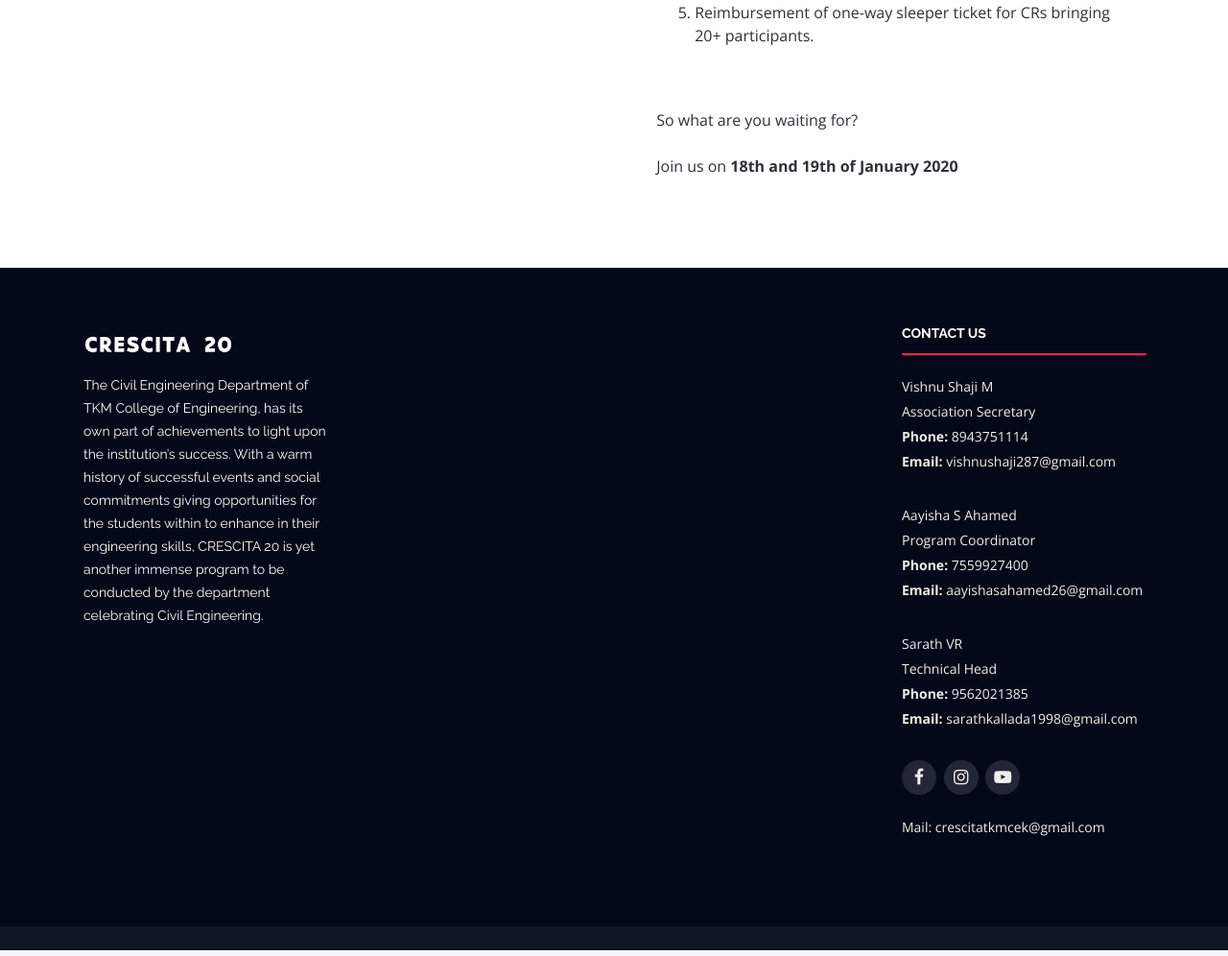
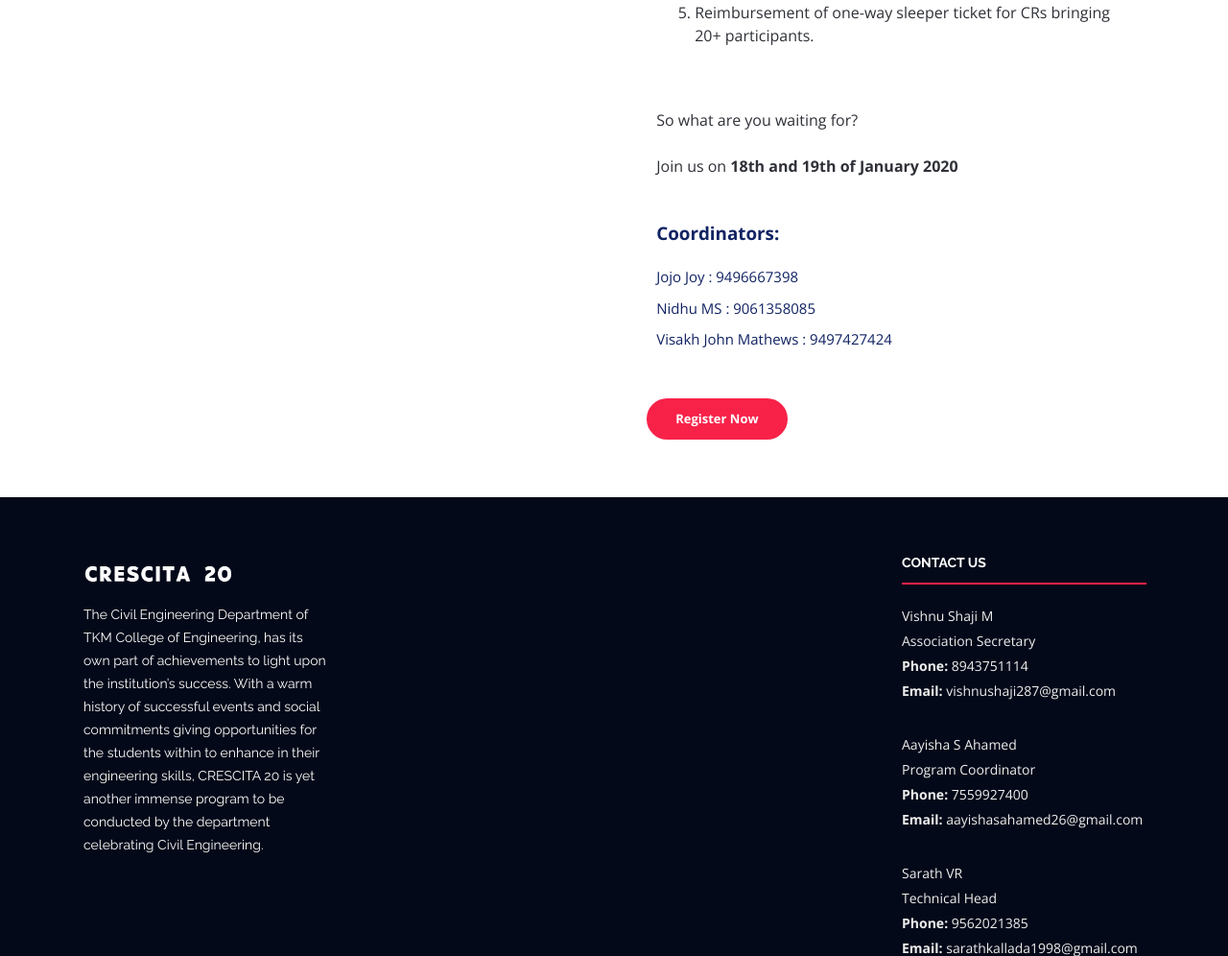
Before and after one commit to nalimhahs/crescita, a Django app: page /crp in a window 1280 px wide. Shown: the part 1046-2042 px from the top of the page at 96% size. Run offline with Django 3.2, Linux system fonts and the light colour scheme; parts of the project's set-up code (start-up, migrations or seed data) failed here and were passed over; some libraries are stand-ins or nearby versions.

Commit message:
Update crp.html

```diff
--- a/templates/crp.html
+++ b/templates/crp.html
@@ -74,7 +74,25 @@
             <br />
             <br />
             <p style="font-size: 1.25rem; font-weight: bold;"></p>
+            <p style="font-size: 1.175rem; font-weight: bold; margin: 20px 0px;">
+                  Coordinators:
+                </p>
+                <p>
+                  Jojo Joy : 9496667398
+                </p>
+                <p>
+                  Nidhu MS : 9061358085
+                </p>
+                <p>Visakh John Mathews : 9497427424 </p>
           </div>
+          <a href="https://www.yepdesk.com/embed/open-register/5dfe11eae4b08548ea25fda1/sm6gsb2te"
+                ><button
+                  style="color: #fff;background: #f82249;padding: 7px 22px;border-radius: 35px;border: 8px solid #f82249;transition: all ease-in-out 0.3s;font-weight: 550;margin-top: 40px;line-height: 1;font-size: 13px;"
+                  onclick=""
+                >
+                  Register Now
+                </button></a
+              >
         </div>
       </div>
     </div>
```
